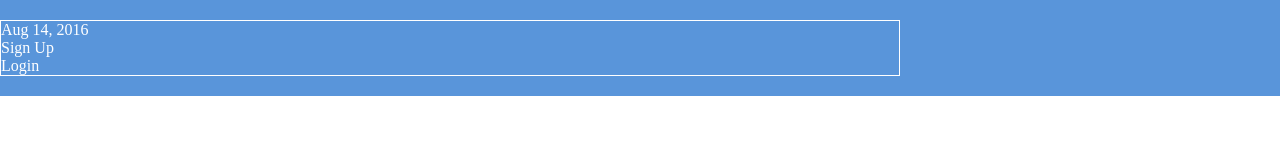
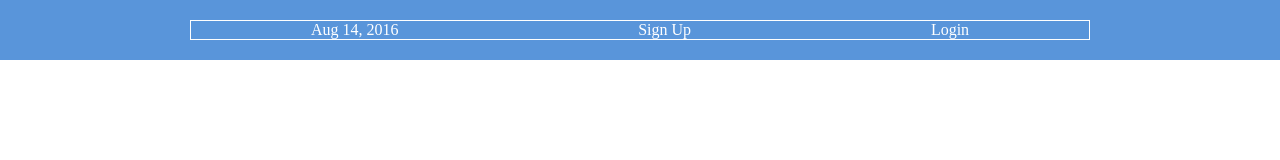
Before and after one commit to peterahn8/IIH-Flexbox, a plain HTML site: page index.html in a window 1280 px wide. Drawn offline with Linux system fonts and the light colour scheme.

Commit message:
Add flex container and align

```diff
--- a/styles.css
+++ b/styles.css
@@ -4,13 +4,17 @@
     box-sizing: border-box;
   }
 
-  .menu-container {
+.menu-container {
     color: #fff;
     background-color: #5995DA;  /* Blue */
     padding: 20px 0;
+    display: flex;
+    justify-content: center;
   }
 
-  .menu {
+.menu {
     border: 1px solid #fff;  /* For debugging */
     width: 900px;
+    display: flex;
+    justify-content: space-around;
   }
```
